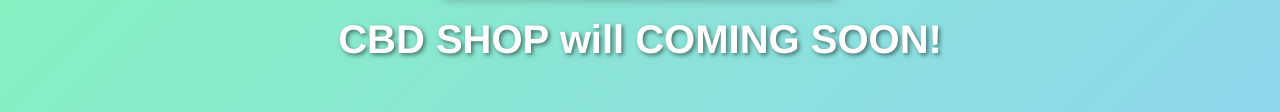
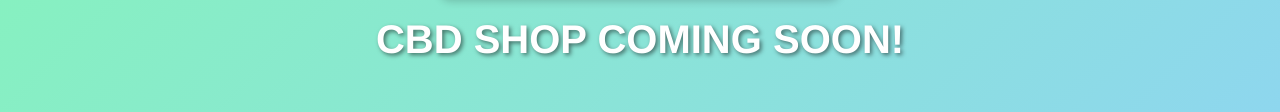
Before and after one commit to N1njafa1ry/nothernleaf, a plain HTML site: page index.html in a window 1280 px wide. Shown: the part 507-619 px from the top of the page. Drawn offline with Linux system fonts and the light colour scheme.

Commit message:
Update index.html

```diff
--- a/index.html
+++ b/index.html
@@ -60,7 +60,7 @@
 <body>
     <div class="content">
         <img src="https://uploads.staticjw.com/au/aurorawedding/northernleaf004.jpg" alt="CBD Shop">
-        <h1>CBD SHOP will COMING SOON!</h1>
+        <h1>CBD SHOP COMING SOON!</h1>
     </div>
 </body>
 </html>
```
